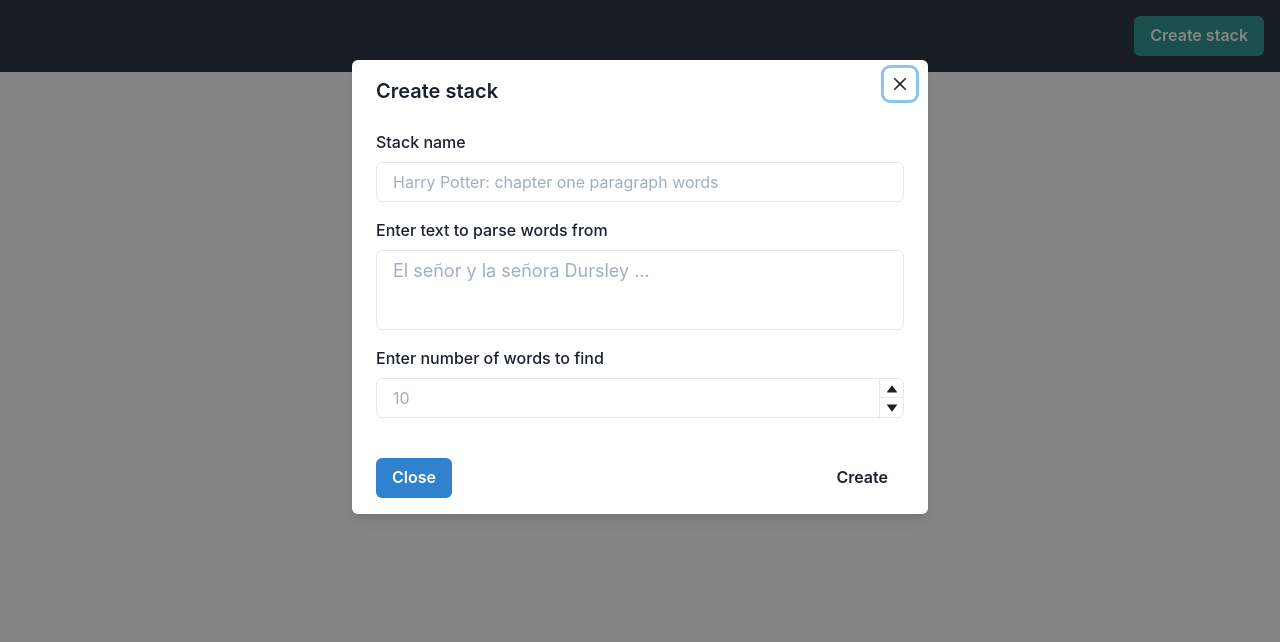
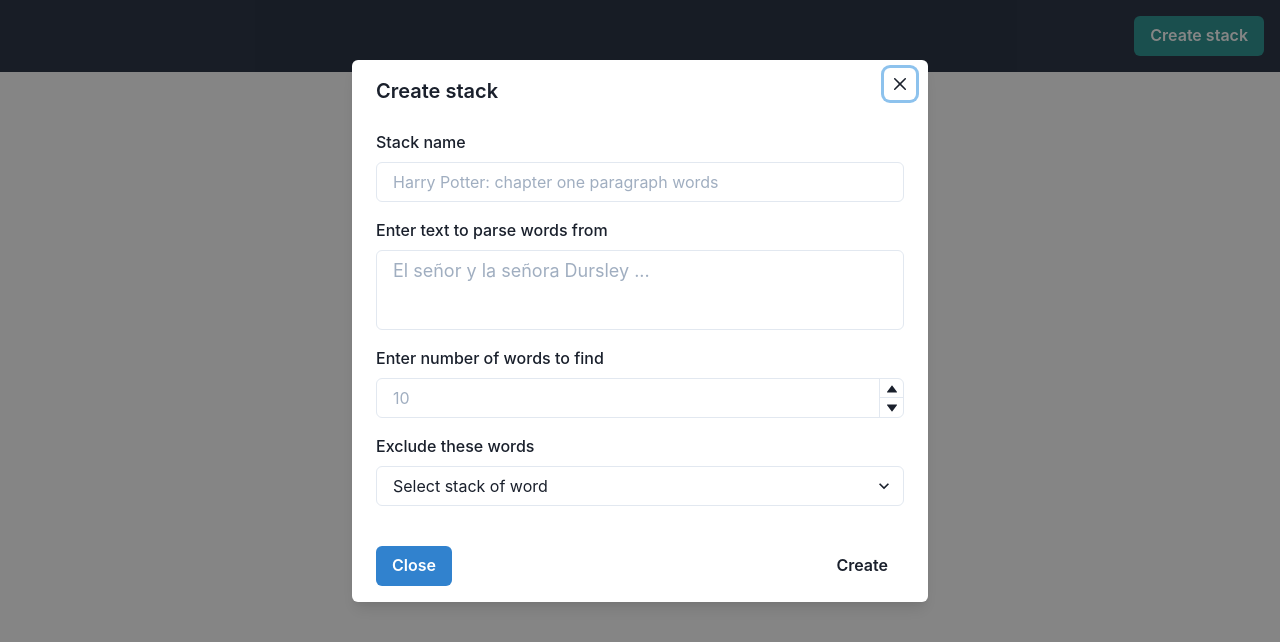
Before and after one commit to dom-waterson/lingo-stack, a Next.js app: page / in a window 1280 px wide. Both pictures are taken after a click on the button "Create stack". Shown: the top 642 px of the page. Built offline with nearby package versions, Linux system fonts and the light colour scheme.

Commit message:
feat: added exclude words

```diff
--- a/components/CreateModal.tsx
+++ b/components/CreateModal.tsx
@@ -21,11 +21,13 @@ import {
   FormControl,
   FormLabel,
   FormErrorMessage,
+  Select,
 } from '@chakra-ui/react'
 import { Controller, useForm } from 'react-hook-form'
 
 import { uniqueWords } from 'foreign-text-parser'
 import { StackContext } from '@/context/stack'
+import { getStackWords } from '../utils'
 
 type CreateModalProps = {
   title: string
@@ -37,6 +39,7 @@ type FormValues = {
   name: string
   text: string
   numberOfWords: number
+  ignoreStackId: string
 }
 
 const CreateModal: React.FC<CreateModalProps> = ({
@@ -44,7 +47,7 @@ const CreateModal: React.FC<CreateModalProps> = ({
   handleClose,
   isOpen,
 }) => {
-  const { addStack } = React.useContext(StackContext)
+  const { stacks, addStack } = React.useContext(StackContext)
   const {
     handleSubmit,
     register,
@@ -53,8 +56,23 @@ const CreateModal: React.FC<CreateModalProps> = ({
     formState: { errors, isSubmitting },
   } = useForm()
 
-  const handleCreate = async ({ text, numberOfWords, name }: FormValues) => {
-    const result = await uniqueWords(text, { wordLimit: numberOfWords })
+  const handleCreate = async ({
+    text,
+    numberOfWords,
+    name,
+    ignoreStackId,
+  }: FormValues) => {
+    //TODO find a better way
+    const options = {
+      wordLimit: numberOfWords && numberOfWords,
+      ignoreWords: ignoreStackId
+        ? getStackWords(
+            stacks.find((stack) => stack.id === ignoreStackId)!.words
+          )
+        : [],
+    }
+
+    const result = await uniqueWords(text, options)
 
     const translatedWords = await translate(result.toString(), {
       from: 'es',
@@ -144,6 +162,21 @@ const CreateModal: React.FC<CreateModalProps> = ({
                 {errors.numberOfWords && errors.numberOfWords.message}
               </FormErrorMessage>
             </FormControl>
+
+            <FormControl paddingBottom={4}>
+              <FormLabel htmlFor="stacks">Exclude these words</FormLabel>
+              <Select
+                id="stacks"
+                placeholder="Select stack of word"
+                {...register('ignoreStackId')}
+              >
+                {stacks.map((stack) => (
+                  <option key={stack.id} value={stack.id}>
+                    {stack.name}
+                  </option>
+                ))}
+              </Select>
+            </FormControl>
           </ModalBody>
           <ModalFooter display="flex" justifyContent="space-between">
             <Button colorScheme="blue" mr={3} onClick={handleClose}>
--- a/tsconfig.json
+++ b/tsconfig.json
@@ -16,7 +16,8 @@
     "baseUrl": ".",
     "paths": {
       "@/components/*": ["components/*"],
-      "@/context/*": ["context/*"]
+      "@/context/*": ["context/*"],
+      "@/utils/*": ["utils/*"]
     }
   },
   "include": ["next-env.d.ts", "**/*.ts", "**/*.tsx"],
--- /dev/null
+++ b/utils/index.ts
@@ -0,0 +1,12 @@
+//TODO create global export of types
+
+type StackWords = {
+  word: string
+  translation: string
+}
+
+export const getStackWords = (stackWords: StackWords[]): string[] =>
+  stackWords.reduce<string[]>(
+    (previous, current) => previous.concat(current.word),
+    []
+  )
```
